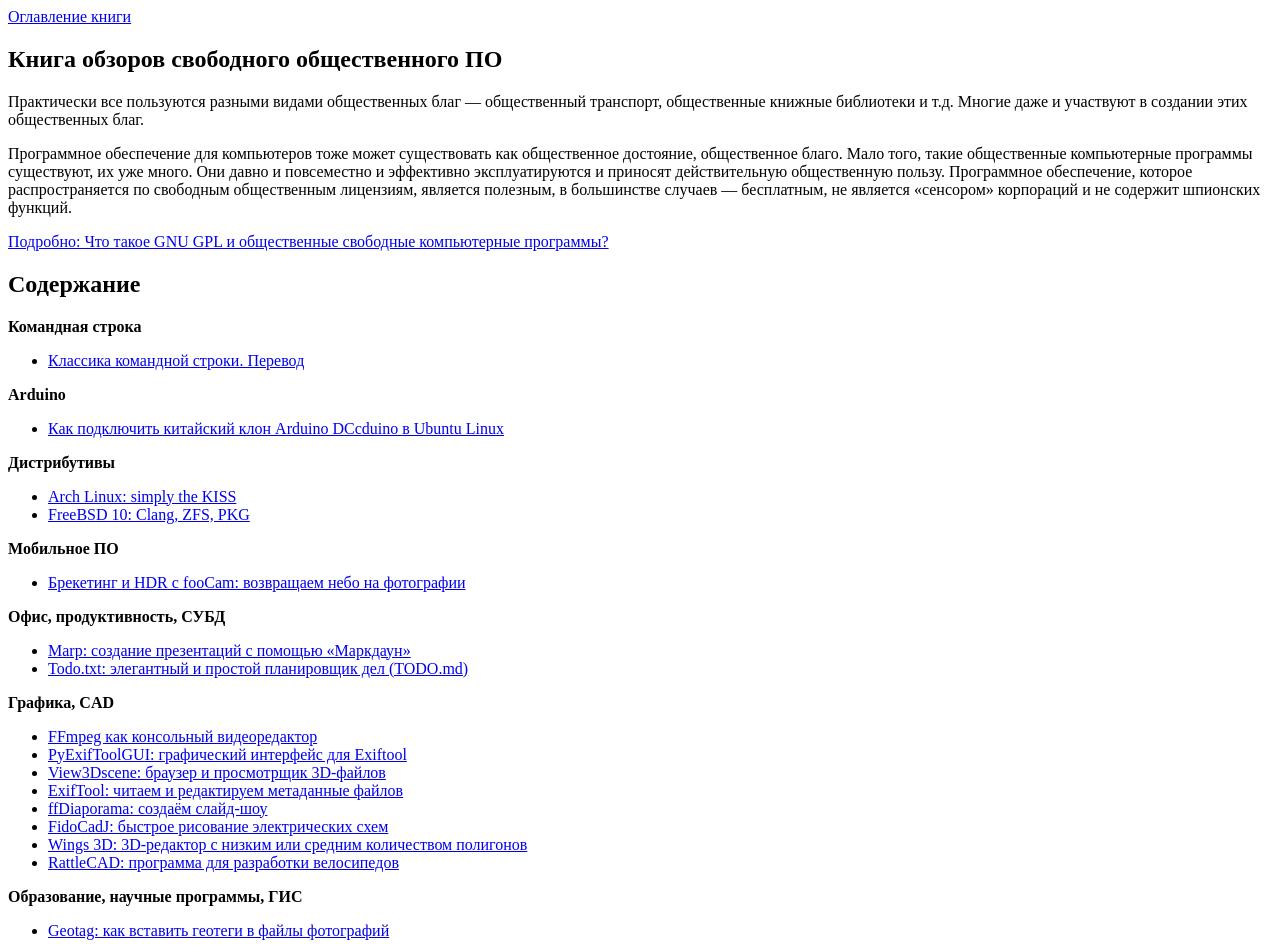
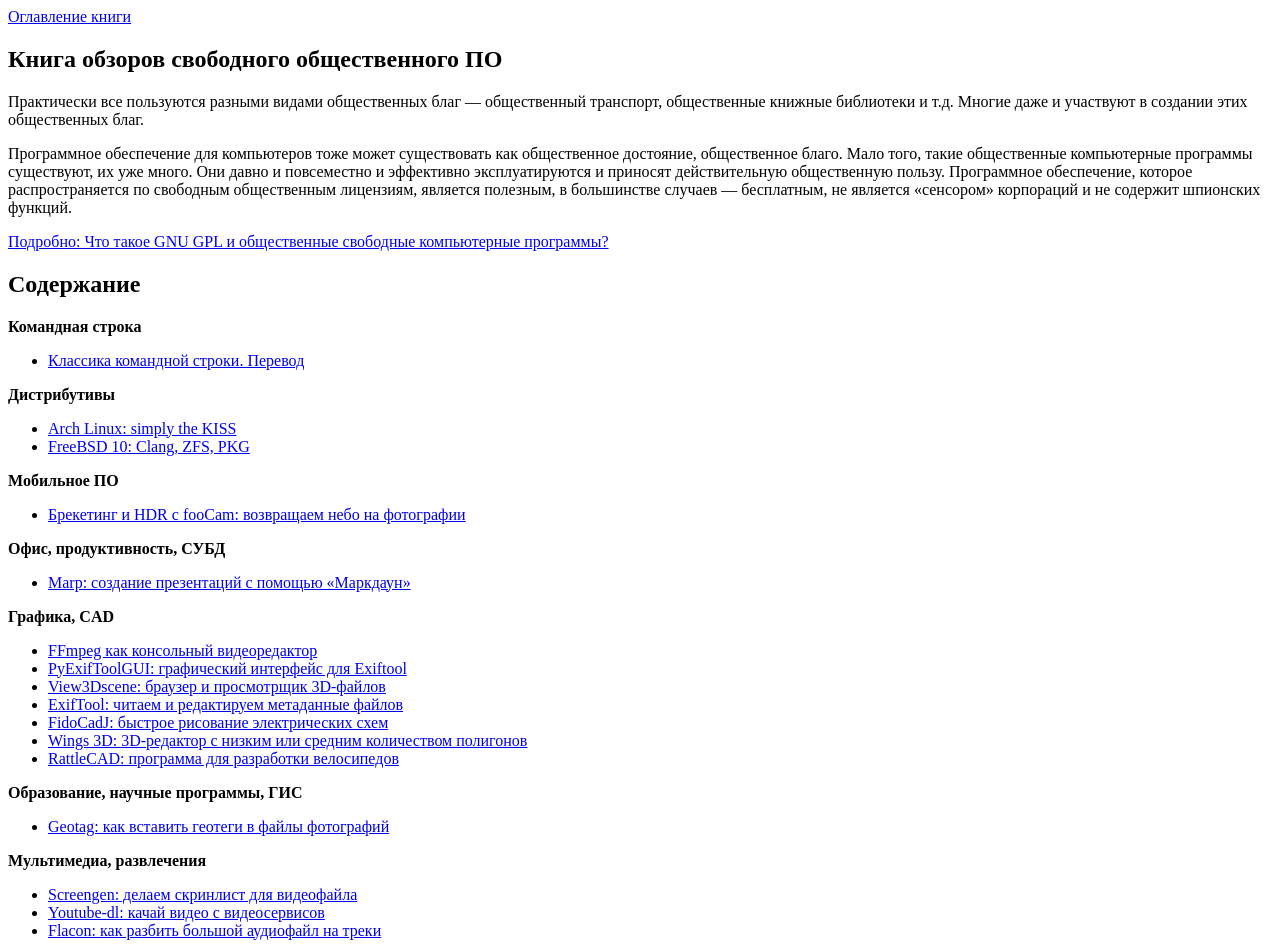
Before and after one commit to astapm/astapm.github.io, a plain HTML site: page soft/index.html in a window 1280 px wide. Shown: the top 952 px of the page. Drawn offline with Linux system fonts and the light colour scheme.

Commit message:
Update index.html

```diff
--- a/soft/index.html
+++ b/soft/index.html
@@ -29,11 +29,11 @@
 <li><a href="https://astapm.github.io/soft/classik-cmd.html">﻿Классика командной строки. Перевод</a></li>
 </ul>
 
-<p><strong>Arduino</strong></p>
+<!-- <p><strong>Arduino</strong></p>
 
 <ul>
 <li><a href="https://astapm.github.io/soft/ardnlinux.html">Как подключить китайский клон Arduino DCcduino в Ubuntu Linux</a></li>
-</ul>
+</ul> -->
 
 <p><strong>Дистрибутивы</strong></p>
 
@@ -53,17 +53,17 @@
 
 <ul>
 <li><a href="https://astapm.github.io/soft/marp.html">Marp: создание презентаций с помощью «Маркдаун»</a></li>
-<li><a href="https://astapm.github.io/soft/.html">Todo.txt: элегантный и простой планировщик дел (TODO.md)</a></li>
+<!-- <li><a href="https://astapm.github.io/soft/.html">Todo.txt: элегантный и простой планировщик дел (TODO.md)</a></li> -->
 </ul>
 
 <p><strong>Графика, CAD</strong></p>
 
 <ul>
 <li><a href="https://astapm.github.io/soft/ffmpeg.html">FFmpeg как консольный видеоредактор</a></li>
-<li><a href="https://astapm.github.io/soft/.html">PyExifToolGUI: графический интерфейс для Exiftool</a></li>
+<li><a href="https://astapm.github.io/soft/pyexiftoolgui.html.html">PyExifToolGUI: графический интерфейс для Exiftool</a></li>
 <li><a href="https://astapm.github.io/soft/view3dscene.html">View3Dscene: браузер и просмотрщик 3D-файлов</a></li>
 <li><a href="https://astapm.github.io/soft/exiftool.html">ExifTool: читаем и редактируем метаданные файлов</a></li>
-<li><a href="https://astapm.github.io/soft/ffdiaporama.html">ffDiaporama: создаём слайд-шоу</a></li>
+<!-- <li><a href="https://astapm.github.io/soft/ffdiaporama.html">ffDiaporama: создаём слайд-шоу</a></li> -->
 <li><a href="https://astapm.github.io/soft/fidocadj.html">FidoCadJ: быстрое рисование электрических схем</a></li>
 <li><a href="https://astapm.github.io/soft/wings3D.html">Wings 3D: 3D-редактор с низким или средним количеством полигонов</a></li>
 <li><a href="https://astapm.github.io/soft/rattlecad.html">RattleCAD: программа для разработки велосипедов</a></li>
```
